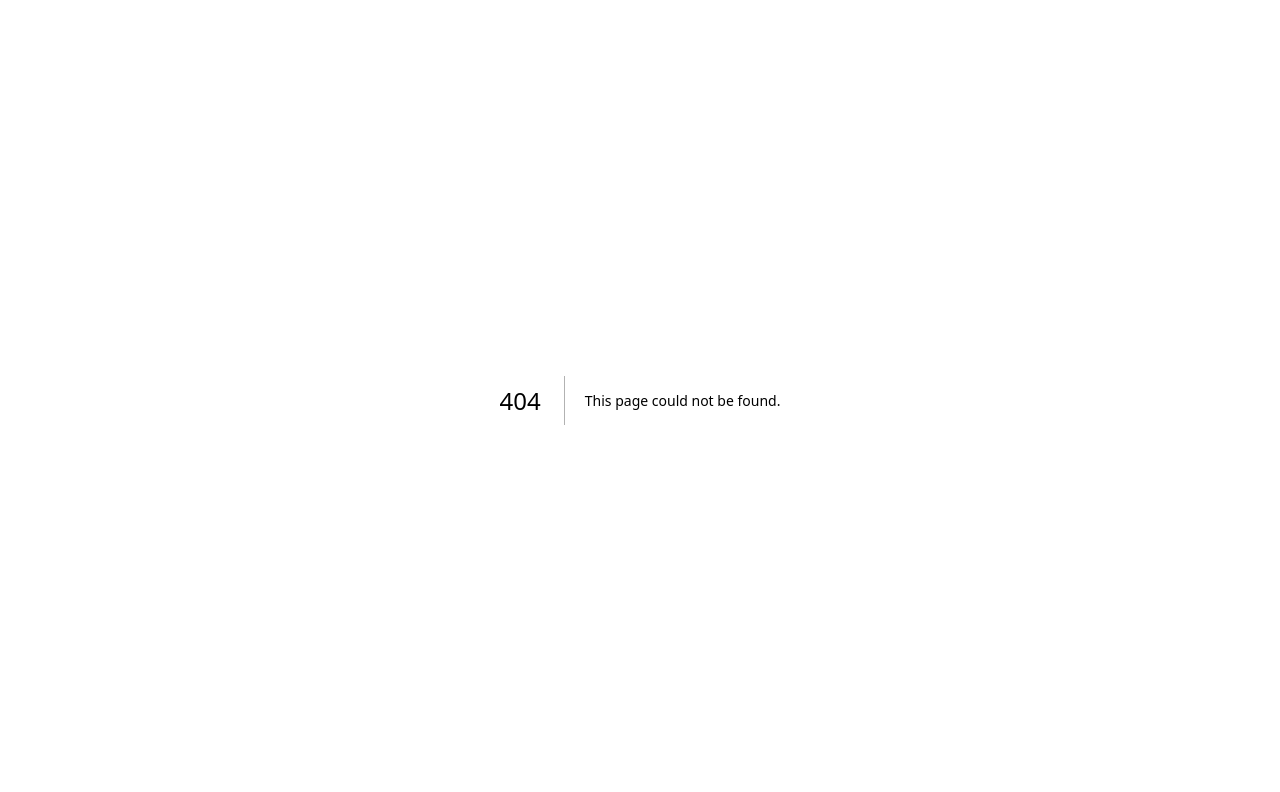
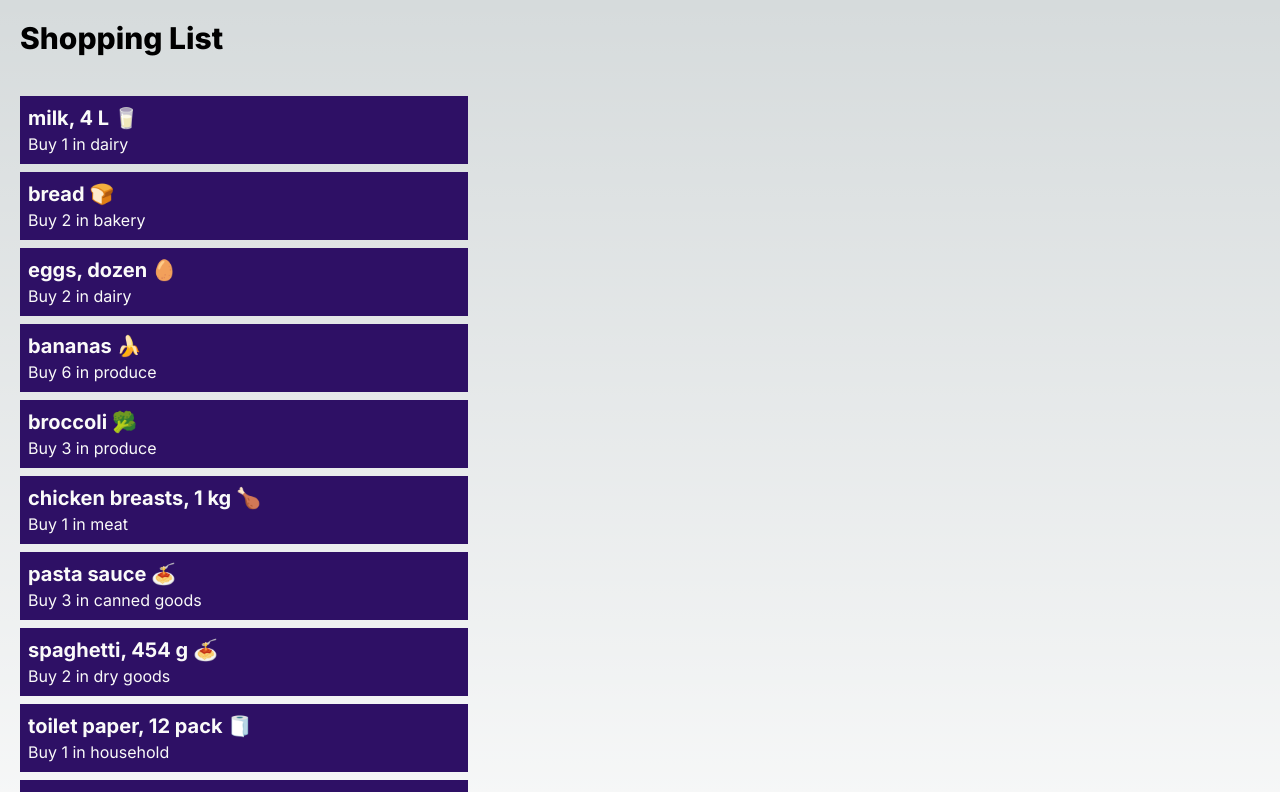
Before and after one commit to ahmadhmi/cprg306-assignments, a Next.js app: page /week3 in a window 1280 px wide. Before the commit this address had no page. Shown: the top 792 px of the page. Built offline with nearby package versions, Linux system fonts and the light colour scheme.

Commit message:
finished week3 assignment

```diff
--- a/app/layout.js
+++ b/app/layout.js
@@ -4,7 +4,7 @@ import { Inter } from 'next/font/google'
 const inter = Inter({ subsets: ['latin'] })
 
 export const metadata = {
-  title: 'Create Next App',
+  title: 'Shopping List',
   description: 'Generated by create next app',
 }
 
--- a/app/page.js
+++ b/app/page.js
@@ -3,10 +3,11 @@ import StudentInfo from "./StudentInfo";
 
 export default function Home() {
   return (
-    <main>
+    <main className="flex flex-col">
       <h1>CPRG 306: Web Development 2 - Assignments</h1>
       <StudentInfo />
       <Link href="/week2">Week2</Link>
+      <Link href="/week3">Week3</Link>
     </main>
   );
 }
--- /dev/null
+++ b/app/week3/item-list.js
@@ -0,0 +1,81 @@
+import Item from "./item";
+
+export default function ItemList() {
+  const item1 = {
+    name: "milk, 4 L 🥛",
+    quantity: 1,
+    category: "dairy",
+  };
+
+  const item2 = {
+    name: "bread 🍞",
+    quantity: 2,
+    category: "bakery",
+  };
+
+  const item3 = {
+    name: "eggs, dozen 🥚",
+    quantity: 2,
+    category: "dairy",
+  };
+
+  const item4 = {
+    name: "bananas 🍌",
+    quantity: 6,
+    category: "produce",
+  };
+
+  const item5 = {
+    name: "broccoli 🥦",
+    quantity: 3,
+    category: "produce",
+  };
+
+  const item6 = {
+    name: "chicken breasts, 1 kg 🍗",
+    quantity: 1,
+    category: "meat",
+  };
+
+  const item7 = {
+    name: "pasta sauce 🍝",
+    quantity: 3,
+    category: "canned goods",
+  };
+
+  const item8 = {
+    name: "spaghetti, 454 g 🍝",
+    quantity: 2,
+    category: "dry goods",
+  };
+
+  const item9 = {
+    name: "toilet paper, 12 pack 🧻",
+    quantity: 1,
+    category: "household",
+  };
+
+  const item10 = {
+    name: "paper towels, 6 pack",
+    quantity: 1,
+    category: "household",
+  };
+
+  const item11 = {
+    name: "dish soap 🍽️",
+    quantity: 1,
+    category: "household",
+  };
+
+  const item12 = {
+    name: "hand soap 🧼",
+    quantity: 4,
+    category: "household",
+  };
+  const items = [item1, item2, item3, item4, item5, item6, item7, item8, item9, item10, item11, item12];
+  return (
+    <div  className = "p-3">
+      {items.map((item) => <Item item={item}/>)}
+    </div>
+  );
+}
--- /dev/null
+++ b/app/week3/item.js
@@ -0,0 +1,11 @@
+export default function Item({ item }) {
+
+  let text = `Buy ${item.quantity} in ${item.category}`;
+
+  return (
+    <ul className=" p-2 m-2 hover:my-4 hover:text-center ease-auto duration-500  text-stone-50 bg-violet-950 max-w-md ">
+      <li className="cursor-pointer text-xl font-bold">{item.name}</li>
+      <li className="cursor-pointer">{text}</li>
+    </ul>
+  );
+}
--- /dev/null
+++ b/app/week3/page.js
@@ -0,0 +1,11 @@
+import Item from "./item";
+import ItemList from "./item-list";
+
+export default function Page() {
+    return (
+        <main>
+            <h1 className="font-extrabold text-3xl m-5">Shopping List</h1>
+            <ItemList/>
+        </main>
+    );
+}
```
